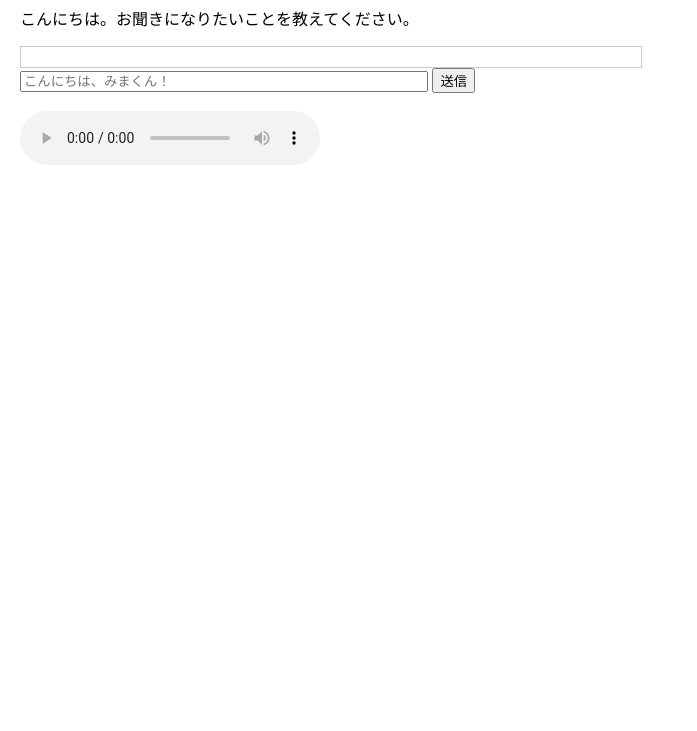
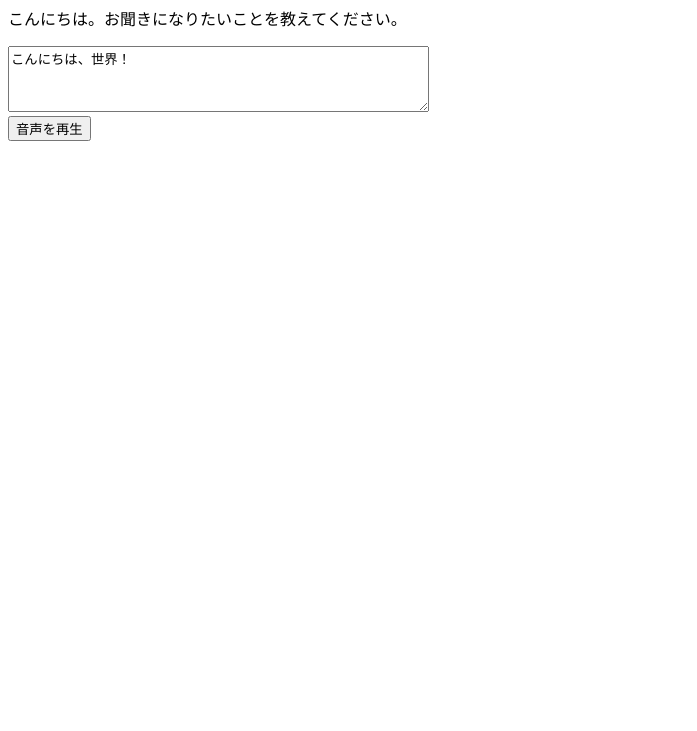
Before and after one commit to MitsunoriFukuchi692/flask-chatbot4, a plain HTML site: page templates/index.html in a window 1280 px wide. Shown: the part 69-800 px from the top of the page, without its empty margins (0-697 px from the left). Drawn offline with Linux system fonts and the light colour scheme.

```diff
--- a/templates/index.html
+++ b/templates/index.html
@@ -1,64 +1,42 @@
 <!DOCTYPE html>
 <html lang="ja">
 <head>
-  <meta charset="UTF-8" />
-  <title>自動応答AI</title>
-  <style>
-    body {
-      font-family: sans-serif;
-      margin: 20px;
-    }
-    .chat-box {
-      border: 1px solid #ccc;
-      padding: 10px;
-      max-width: 600px;
-    }
-    .bot { background-color: #e0f7fa; padding: 5px; margin-top: 10px; }
-    .user { background-color: #f1f8e9; padding: 5px; margin-top: 10px; }
-  </style>
+    <meta charset="UTF-8">
+    <title>音声合成テスト</title>
 </head>
 <body>
     <h2>自動応答AI</h2>
     <p>こんにちは。お聞きになりたいことを教えてください。</p>
 
-  <div class="chat-box" id="chat"></div>
+    <div>
+        <textarea id="userText" rows="4" cols="50">こんにちは、世界！</textarea><br>
+        <button onclick="sendText()">音声を再生</button>
+    </div>
 
-  <input type="text" id="userText" style="width: 400px;" placeholder="こんにちは、みまくん！" />
-  <button onclick="sendText()">送信</button>
-
-  <br><br>
-  <audio id="audioPlayer" controls></audio>
+    <div id="responseArea" style="margin-top: 1em;"></div>
+    <audio id="audioPlayer" controls style="display:none; margin-top: 1em;"></audio>
 
     <script>
-    async function sendText() {
+        function sendText() {
             const userText = document.getElementById("userText").value;
-      const chatDiv = document.getElementById("chat");
-
-      // ユーザーのメッセージ表示
-      const userMessage = document.createElement("div");
-      userMessage.className = "user";
-      userMessage.innerText = "You: " + userText;
-      chatDiv.appendChild(userMessage);
-
-      // サーバーに送信
-      const response = await fetch("/chat", {
+            fetch("/chat", {
                 method: "POST",
-        headers: { "Content-Type": "application/json" },
+                headers: {
+                    "Content-Type": "application/json"
+                },
                 body: JSON.stringify({ text: userText })
+            })
+            .then(response => response.json())
+            .then(data => {
+                document.getElementById("responseArea").innerText = "Bot: " + data.response_text;
+                const audioPlayer = document.getElementById("audioPlayer");
+                audioPlayer.src = "/static/output.mp3";
+                audioPlayer.style.display = "block";
+                audioPlayer.play();
+            })
+            .catch(error => {
+                console.error("エラー:", error);
             });
-
-      const result = await response.json();
-
-      // Botのテキスト応答表示
-      const botMessage = document.createElement("div");
-      botMessage.className = "bot";
-      botMessage.innerText = "Bot: " + result.response_text;
-      chatDiv.appendChild(botMessage);
-
-      // 音声再生
-      const audio = document.getElementById("audioPlayer");
-      audio.src = "/static/output.mp3";
-      audio.play();
         }
     </script>
 </body>
```
Also changed, not shown: 1 other file. Lines whose indentation alone changed are shown as unchanged.
